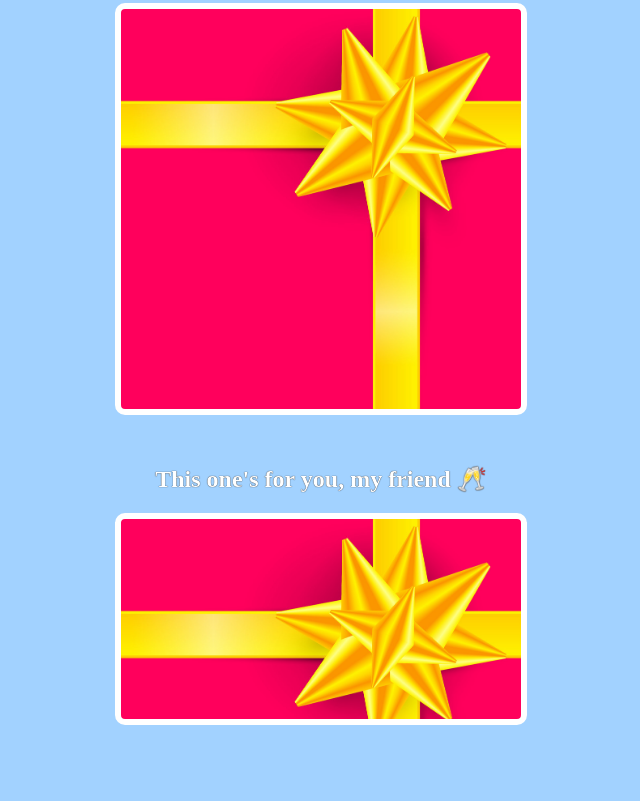
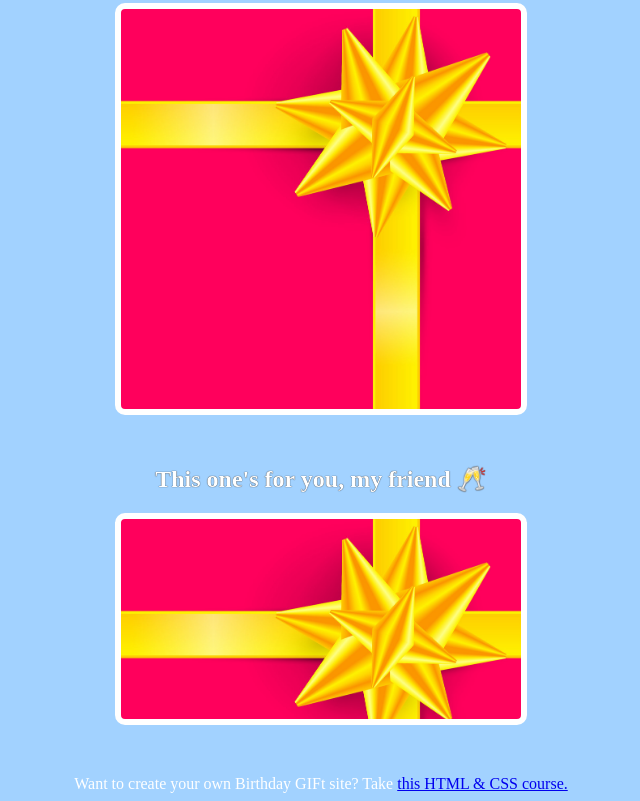
Before and after one commit to Frankrazy/Birthday-gift-site, a website built with Vite: page index.html in a window 1280 px wide. Shown: the part 2019-2820 px from the top of the page, without its empty margins (319-959 px from the left). Before the commit the page ends 2794 px from the top, so only its background shows below. Built offline with nearby package versions, Linux system fonts and the light colour scheme; a web font is replaced by a local one.

Commit message:
create a footer

```diff
--- a/index.html
+++ b/index.html
@@ -38,5 +38,6 @@
             <h2 class="gift-title">This one's for you, my friend 🥂</h2>
             <div class="gift-img" id="gift-img-cheers"></div>
         </div>
+        <footer>Want to create your own Birthday GIFt site? Take <a href="https://scrimba.com/learn/htmlandcss" target="_blank">this HTML & CSS course.</a></footer>
     </body>
 </html>
```
